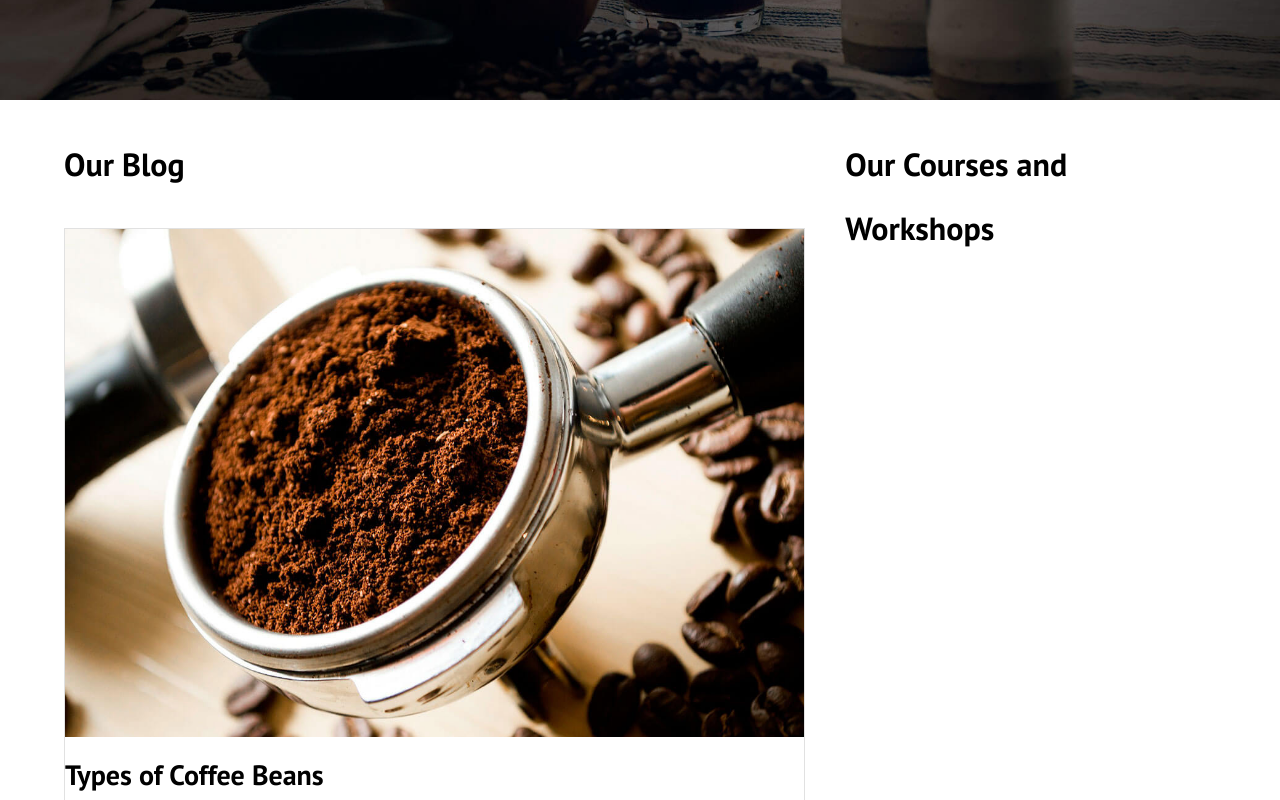
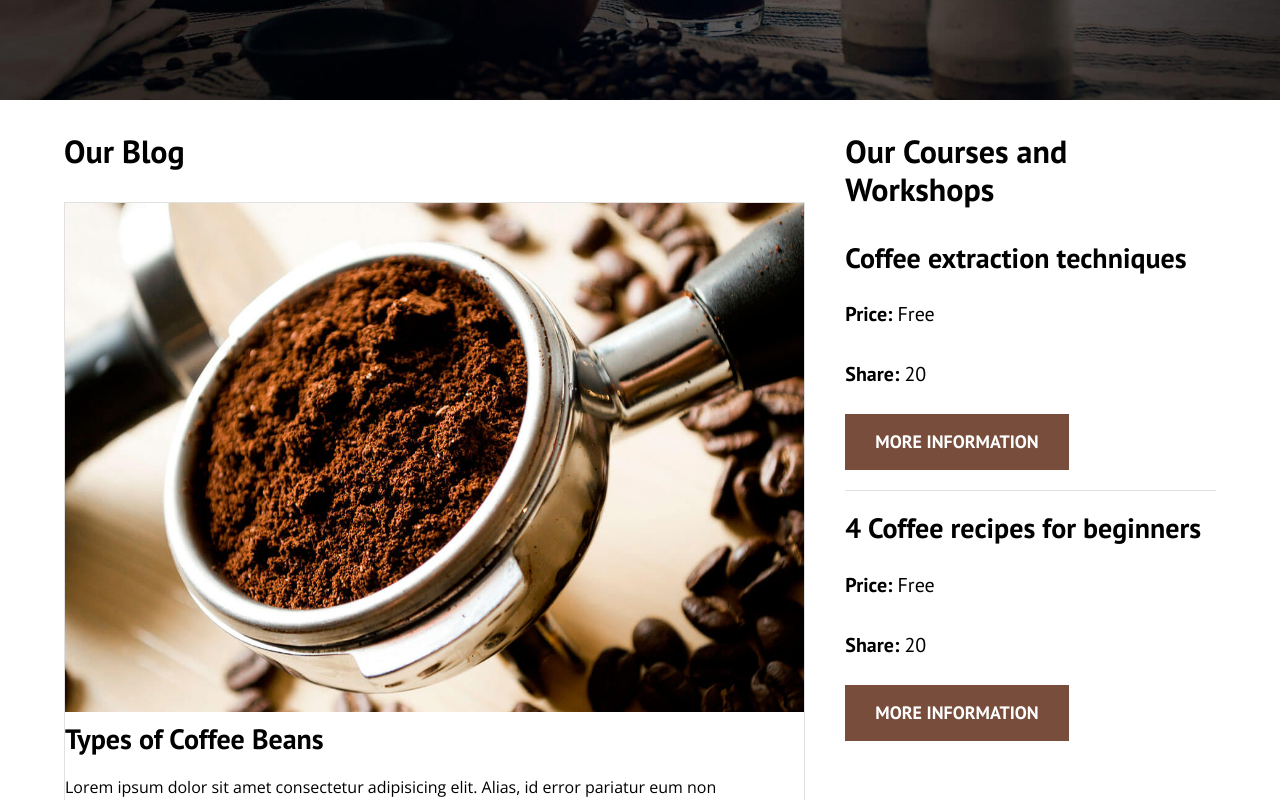
Before and after one commit to luisjavierluna/CafeBlog, an Angular app: page / in a window 1280 px wide. Shown: the part 500-1300 px from the top of the page. Built offline with nearby package versions, Linux system fonts and the light colour scheme.

Commit message:
88. Creando la barra lateral

```diff
--- a/src/app/app.component.html
+++ b/src/app/app.component.html
@@ -77,5 +77,29 @@
   </main>
   <aside class="sidebar">
     <h3>Our Courses and Workshops</h3>
+
+    <ul class="courses no-padding">
+      <li class="widget-course">
+        <h4 class="no-margin">Coffee extraction techniques</h4>
+        <p class="widget-course__label">Price:
+          <span class="widget-course__info">Free</span>
+        </p>
+        <p class="widget-course__label">Share:
+          <span class="widget-course__info">20</span>
+        </p>
+        <a href="assets/img/entrada.html" class="button button--secondary">More Information</a>
+      </li>
+
+      <li class="widget-course">
+        <h4 class="no-margin">4 Coffee recipes for beginners</h4>
+        <p class="widget-course__label">Price:
+          <span class="widget-course__info">Free</span>
+        </p>
+        <p class="widget-course__label">Share:
+          <span class="widget-course__info">20</span>
+        </p>
+        <a href="assets/img/entrada.html" class="button button--secondary">More Information</a>
+      </li>
+    </ul>
   </aside>
 </div>
--- a/src/styles.css
+++ b/src/styles.css
@@ -37,6 +37,7 @@ a {
 
 h1, h2, h3, h4 {
     font-family: var(--headingFont);
+    line-height: 1.2;
 }
 h1 {
     font-size: 4.8rem;
@@ -164,3 +165,36 @@ img {
 .button--primary {
     background-color: var(--black);
 }
+
+.button--secondary {
+    background-color: var(--primary);
+}
+
+.courses {
+    list-style: none;
+}
+
+
+.widget-course {
+    border-bottom: 1px solid var(--gray);
+    margin-bottom: 2rem;
+}
+
+.widget-course:last-of-type {
+    border: none;
+    margin-bottom: 0;
+}
+
+.widget-course__label {
+    font-family: var(--headingFont);
+    font-weight: bold;
+}
+
+.widget-course__info {
+    font-weight: normal;
+}
+
+.widget-course__label,
+.widget-course__info {
+    font-size: 2rem;
+}
```
